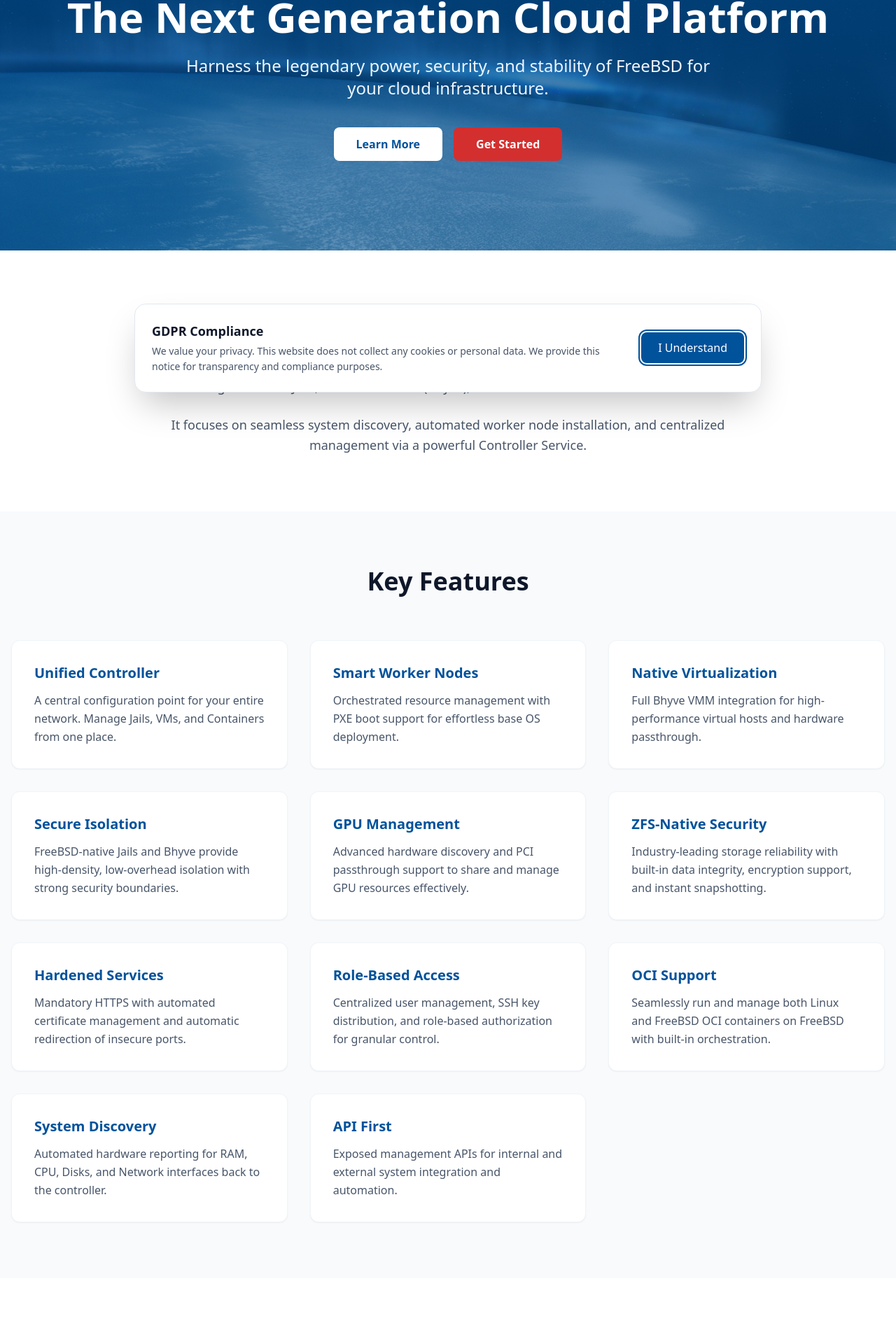
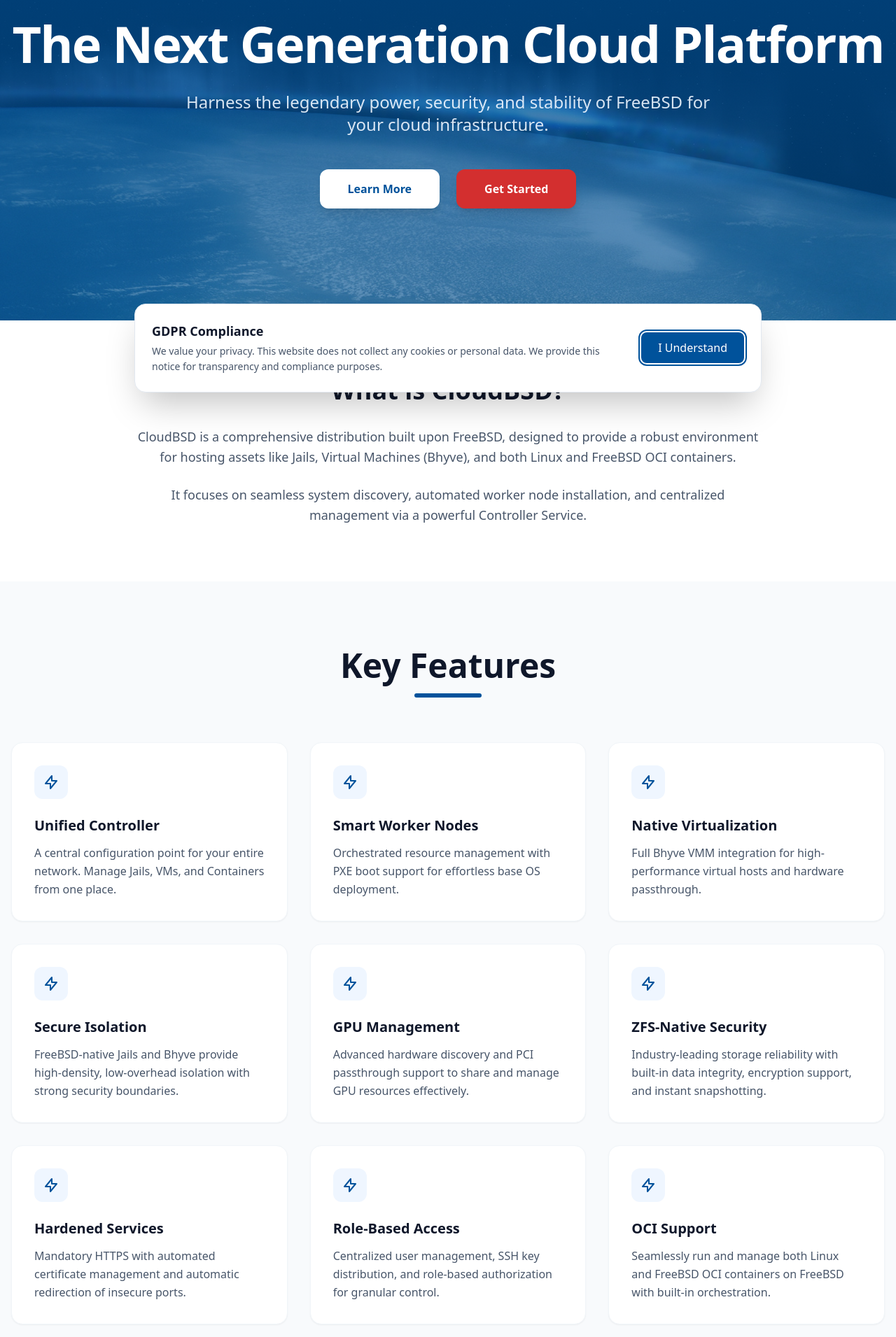
Before and after one commit to cloudbsdorg/www, a React (Vite) app: page / in a window 1280 px wide. Shown: the part 215-2126 px from the top of the page at 70% size. Built offline with nearby package versions, Linux system fonts and the light colour scheme.

Commit message:
feat: add multilingual SEO and Framer Motion animations

```diff
--- a/package.json
+++ b/package.json
@@ -30,6 +30,7 @@
     "vitest": "^4.0.18"
   },
   "dependencies": {
+    "framer-motion": "^12.39.0",
     "i18next": "^25.8.13",
     "i18next-browser-languagedetector": "^8.2.1",
     "react-i18next": "^16.5.4",
--- a/src/App.tsx
+++ b/src/App.tsx
@@ -1,3 +1,4 @@
+import { motion } from 'framer-motion'
 import { useState, useEffect } from 'react'
 import { useTranslation } from 'react-i18next'
 import { CONFIG } from './config'
@@ -216,28 +217,43 @@
 
       {/* Hero */}
       <main id="main-content" className="flex-1">
-        <section className="hero-bg py-20 md:py-32 text-white">
+        <section className="hero-bg py-24 md:py-40 text-white overflow-hidden">
           <div className="container mx-auto px-4 text-center">
-            <h1 className="text-4xl md:text-6xl font-extrabold mb-6">
+            <motion.h1
+              initial={{ opacity: 0, y: 20 }}
+              animate={{ opacity: 1, y: 0 }}
+              transition={{ duration: 0.6 }}
+              className="text-5xl md:text-7xl font-extrabold mb-8 tracking-tight"
+            >
               {t('hero.title')}
-            </h1>
-            <p className="text-xl md:text-2xl max-w-3xl mx-auto mb-10 text-blue-50">
+            </motion.h1>
+            <motion.p
+              initial={{ opacity: 0, y: 20 }}
+              animate={{ opacity: 1, y: 0 }}
+              transition={{ duration: 0.6, delay: 0.2 }}
+              className="text-xl md:text-2xl max-w-3xl mx-auto mb-12 text-blue-50/90 leading-relaxed"
+            >
               {t('hero.subtitle')}
-            </p>
-            <div className="flex flex-col sm:flex-row justify-center space-y-4 sm:space-y-0 sm:space-x-4">
+            </motion.p>
+            <motion.div
+              initial={{ opacity: 0, y: 20 }}
+              animate={{ opacity: 1, y: 0 }}
+              transition={{ duration: 0.6, delay: 0.4 }}
+              className="flex flex-col sm:flex-row justify-center space-y-4 sm:space-y-0 sm:space-x-6"
+            >
               <a
                 href="#about"
-                className="bg-white text-cloudbsd-blue px-8 py-3 rounded-lg font-bold hover:bg-blue-50 transition-colors"
+                className="bg-white text-cloudbsd-blue px-10 py-4 rounded-xl font-bold hover:bg-blue-50 transition-all shadow-lg hover:shadow-xl transform hover:-translate-y-0.5"
               >
                 {t('hero.learnMore')}
               </a>
               <a
                 href="#downloads"
-                className="bg-cloudbsd-red text-white px-8 py-3 rounded-lg font-bold hover:bg-red-700 transition-colors"
+                className="bg-cloudbsd-red text-white px-10 py-4 rounded-xl font-bold hover:bg-red-700 transition-all shadow-lg hover:shadow-xl transform hover:-translate-y-0.5"
               >
                 {t('hero.getStarted')}
               </a>
-            </div>
+            </motion.div>
           </div>
         </section>
 
@@ -264,58 +280,103 @@
         {/* Features Grid */}
         <section
           id="features"
-          className="py-20 bg-slate-50 dark:bg-slate-800/30 transition-colors duration-300"
+          className="py-24 bg-slate-50 dark:bg-slate-800/30 transition-colors duration-300"
         >
           <div className="container mx-auto px-4">
-            <h2 className="text-3xl md:text-4xl font-bold text-center mb-16 dark:text-white">
+            <motion.div
+              initial={{ opacity: 0, y: 20 }}
+              whileInView={{ opacity: 1, y: 0 }}
+              viewport={{ once: true }}
+              transition={{ duration: 0.6 }}
+            >
+              <h2 className="text-4xl md:text-5xl font-bold text-center mb-4 dark:text-white">
                 {t('features.title')}
               </h2>
-            <div className="grid grid-cols-1 md:grid-cols-2 lg:grid-cols-3 gap-8">
+              <div className="w-24 h-1.5 bg-cloudbsd-blue mx-auto mb-16 rounded-full"></div>
+            </motion.div>
+
+            <motion.div
+              className="grid grid-cols-1 md:grid-cols-2 lg:grid-cols-3 gap-8"
+              initial="hidden"
+              whileInView="show"
+              viewport={{ once: true }}
+              variants={{
+                hidden: { opacity: 0 },
+                show: {
+                  opacity: 1,
+                  transition: {
+                    staggerChildren: 0.1
+                  }
+                }
+              }}
+            >
+              <motion.div variants={{ hidden: { opacity: 0, y: 20 }, show: { opacity: 1, y: 0 } }}>
                 <FeatureCard
                   title={t('features.unifiedController.title')}
                   description={t('features.unifiedController.desc')}
                 />
+              </motion.div>
+              <motion.div variants={{ hidden: { opacity: 0, y: 20 }, show: { opacity: 1, y: 0 } }}>
                 <FeatureCard
                   title={t('features.smartWorkerNodes.title')}
                   description={t('features.smartWorkerNodes.desc')}
                 />
+              </motion.div>
+              <motion.div variants={{ hidden: { opacity: 0, y: 20 }, show: { opacity: 1, y: 0 } }}>
                 <FeatureCard
                   title={t('features.nativeVirtualization.title')}
                   description={t('features.nativeVirtualization.desc')}
                 />
+              </motion.div>
+              <motion.div variants={{ hidden: { opacity: 0, y: 20 }, show: { opacity: 1, y: 0 } }}>
                 <FeatureCard
                   title={t('features.secureIsolation.title')}
                   description={t('features.secureIsolation.desc')}
                 />
+              </motion.div>
+              <motion.div variants={{ hidden: { opacity: 0, y: 20 }, show: { opacity: 1, y: 0 } }}>
                 <FeatureCard
                   title={t('features.gpuManagement.title')}
                   description={t('features.gpuManagement.desc')}
                 />
+              </motion.div>
+              <motion.div variants={{ hidden: { opacity: 0, y: 20 }, show: { opacity: 1, y: 0 } }}>
                 <FeatureCard
                   title={t('features.zfsSecurity.title')}
                   description={t('features.zfsSecurity.desc')}
                 />
+              </motion.div>
+              <motion.div variants={{ hidden: { opacity: 0, y: 20 }, show: { opacity: 1, y: 0 } }}>
                 <FeatureCard
                   title={t('features.hardenedServices.title')}
                   description={t('features.hardenedServices.desc')}
                 />
+              </motion.div>
+              <motion.div variants={{ hidden: { opacity: 0, y: 20 }, show: { opacity: 1, y: 0 } }}>
                 <FeatureCard
                   title={t('features.rbac.title')}
                   description={t('features.rbac.desc')}
                 />
+              </motion.div>
+              <motion.div variants={{ hidden: { opacity: 0, y: 20 }, show: { opacity: 1, y: 0 } }}>
                 <FeatureCard
                   title={t('features.ociSupport.title')}
                   description={t('features.ociSupport.desc')}
                 />
+              </motion.div>
+              <motion.div variants={{ hidden: { opacity: 0, y: 20 }, show: { opacity: 1, y: 0 } }}>
                 <FeatureCard
                   title={t('features.discovery.title')}
                   description={t('features.discovery.desc')}
                 />
+              </motion.div>
+              <motion.div variants={{ hidden: { opacity: 0, y: 20 }, show: { opacity: 1, y: 0 } }}>
                 <FeatureCard
                   title={t('features.apiFirst.title')}
                   description={t('features.apiFirst.desc')}
                 />
-            </div>
+              </motion.div>
+            </motion.div>
           </div>
         </section>
 
--- a/src/components/FeatureCard.tsx
+++ b/src/components/FeatureCard.tsx
@@ -1,13 +1,27 @@
+import { motion } from 'framer-motion';
+
 interface FeatureCardProps {
   title: string;
   description: string;
 }
 
 const FeatureCard = ({ title, description }: FeatureCardProps) => (
-  <div className="bg-white dark:bg-slate-800 p-8 rounded-xl shadow-sm hover:shadow-md transition-all border border-slate-100 dark:border-slate-700">
-    <h3 className="text-xl font-bold mb-3 text-cloudbsd-blue dark:text-blue-400">{title}</h3>
-    <p className="text-slate-600 dark:text-slate-300 leading-relaxed">{description}</p>
-  </div>
+  <motion.div
+    whileHover={{ y: -5, transition: { duration: 0.2 } }}
+    className="bg-white dark:bg-slate-800 p-8 rounded-2xl shadow-sm hover:shadow-xl transition-shadow border border-slate-100 dark:border-slate-700 h-full flex flex-col"
+  >
+    <div className="w-12 h-12 bg-blue-50 dark:bg-blue-900/30 rounded-xl flex items-center justify-center mb-6 text-cloudbsd-blue dark:text-blue-400">
+      <svg className="w-6 h-6" fill="none" stroke="currentColor" viewBox="0 0 24 24">
+        <path strokeLinecap="round" strokeLinejoin="round" strokeWidth="2" d="M13 10V3L4 14h7v7l9-11h-7z" />
+      </svg>
+    </div>
+    <h3 className="text-xl font-bold mb-3 text-slate-900 dark:text-white group-hover:text-cloudbsd-blue transition-colors">
+      {title}
+    </h3>
+    <p className="text-slate-600 dark:text-slate-300 leading-relaxed flex-1">
+      {description}
+    </p>
+  </motion.div>
 );
 
 export default FeatureCard;
```
Also changed, not shown: 2 other files (tests, documents, lock files or other folders). Lines whose indentation alone changed are shown as unchanged.
